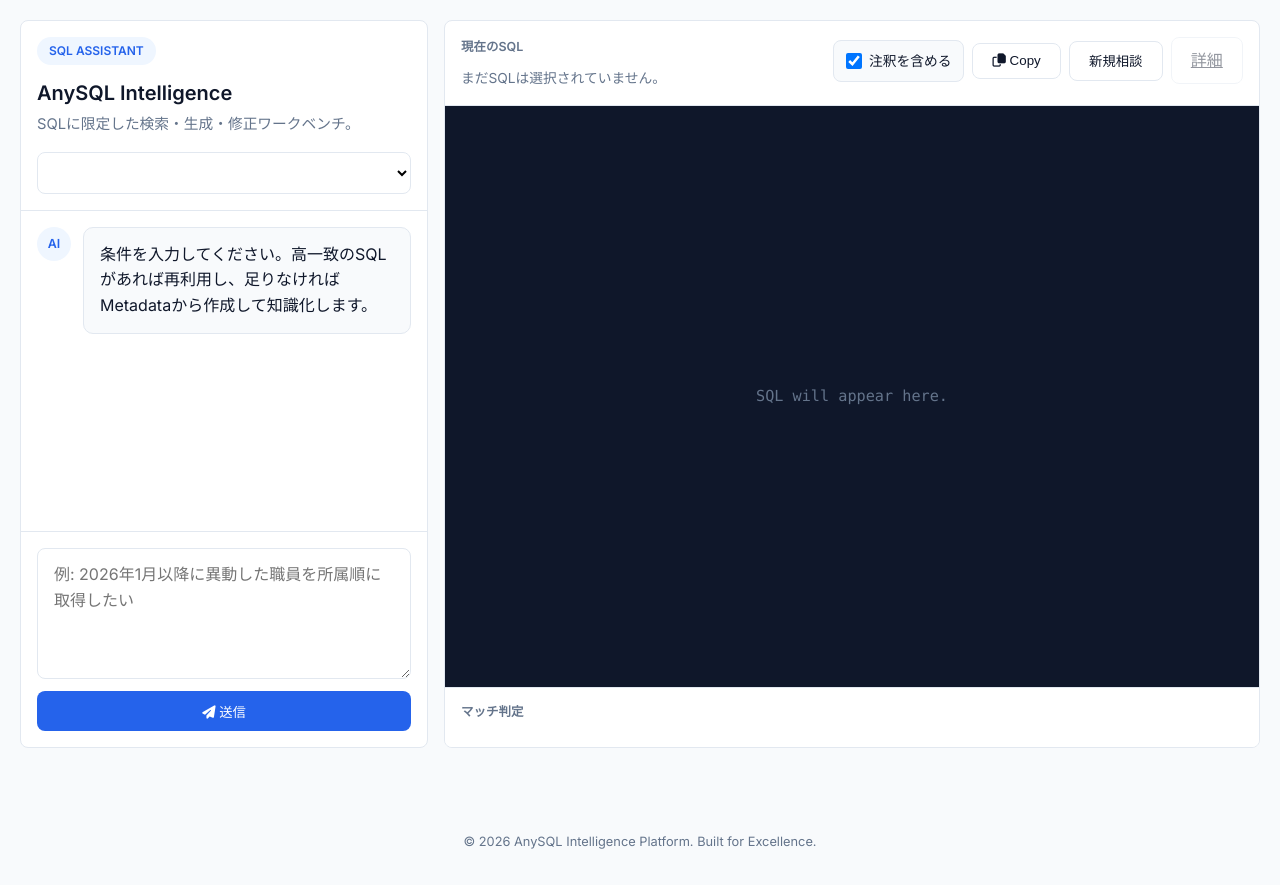
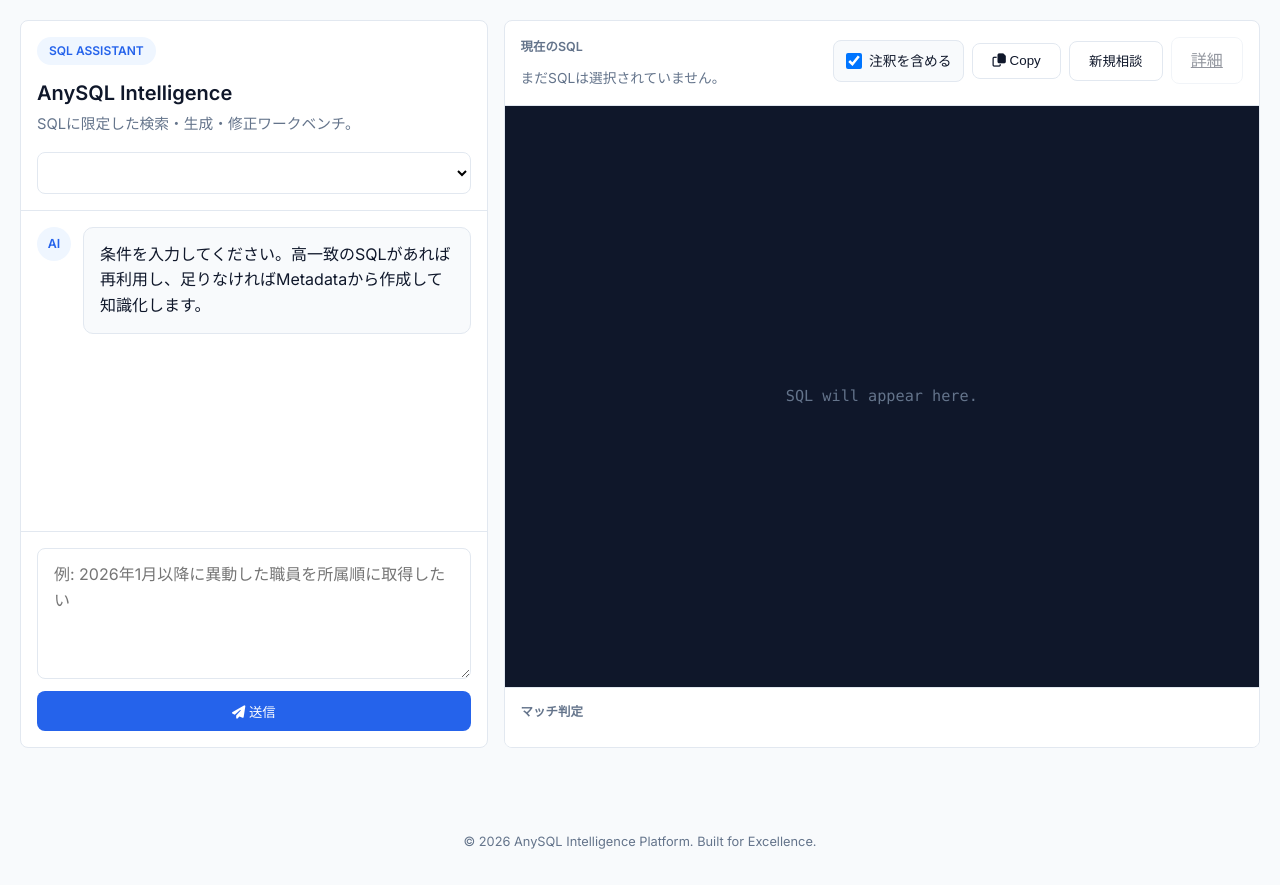
Before and after one commit to sunshaoxuan/anysql, a FastAPI app: page / in a window 1280 px wide. Shown: the part 71-956 px from the top of the page. Run offline with FastAPI, Linux system fonts and the light colour scheme; lists and menus that the app fills with data are empty; parts of the project's set-up code (start-up, migrations or seed data) failed here and were passed over.

Commit message:
style: adjust workbench to golden ratio split

```diff
--- a/anysql/web/static/css/index.css
+++ b/anysql/web/static/css/index.css
@@ -178,7 +178,7 @@ body {
 
 .assistant-shell {
     display: grid;
-    grid-template-columns: minmax(320px, 1fr) minmax(640px, 2fr);
+    grid-template-columns: minmax(360px, 38.2fr) minmax(600px, 61.8fr);
     gap: 1rem;
     min-height: calc(100vh - 116px);
 }
```
Also changed, not shown: CHANGELOG.md.
